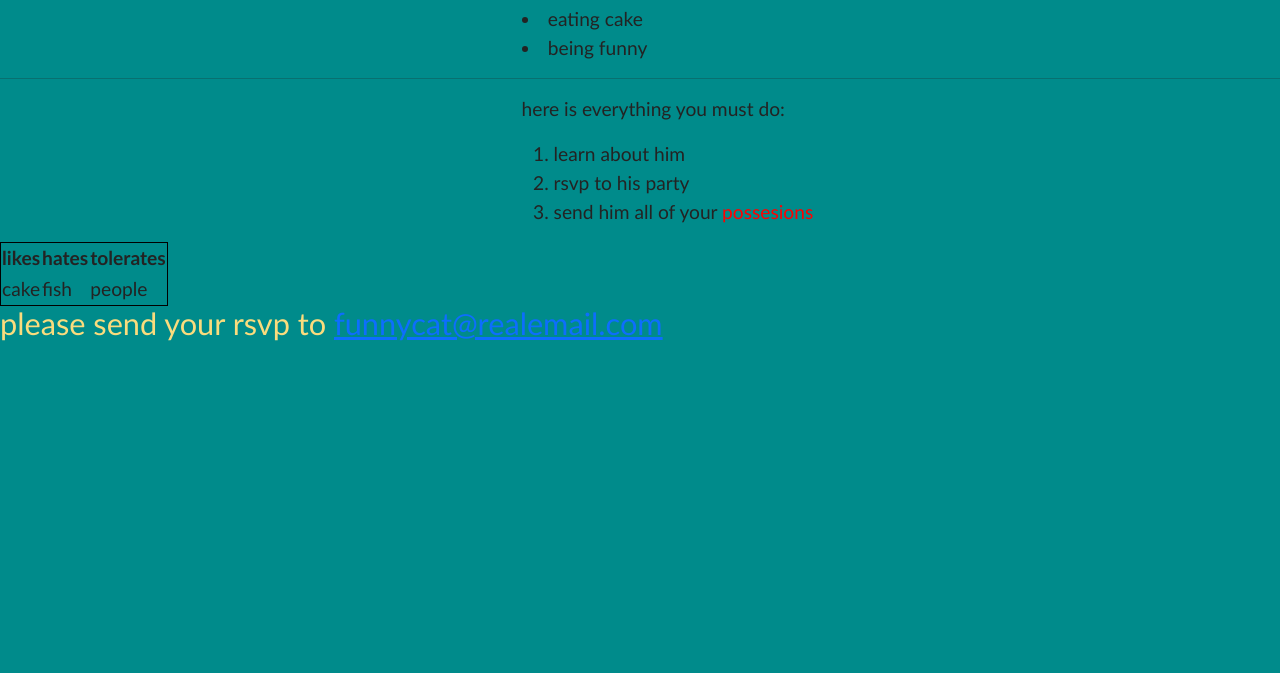
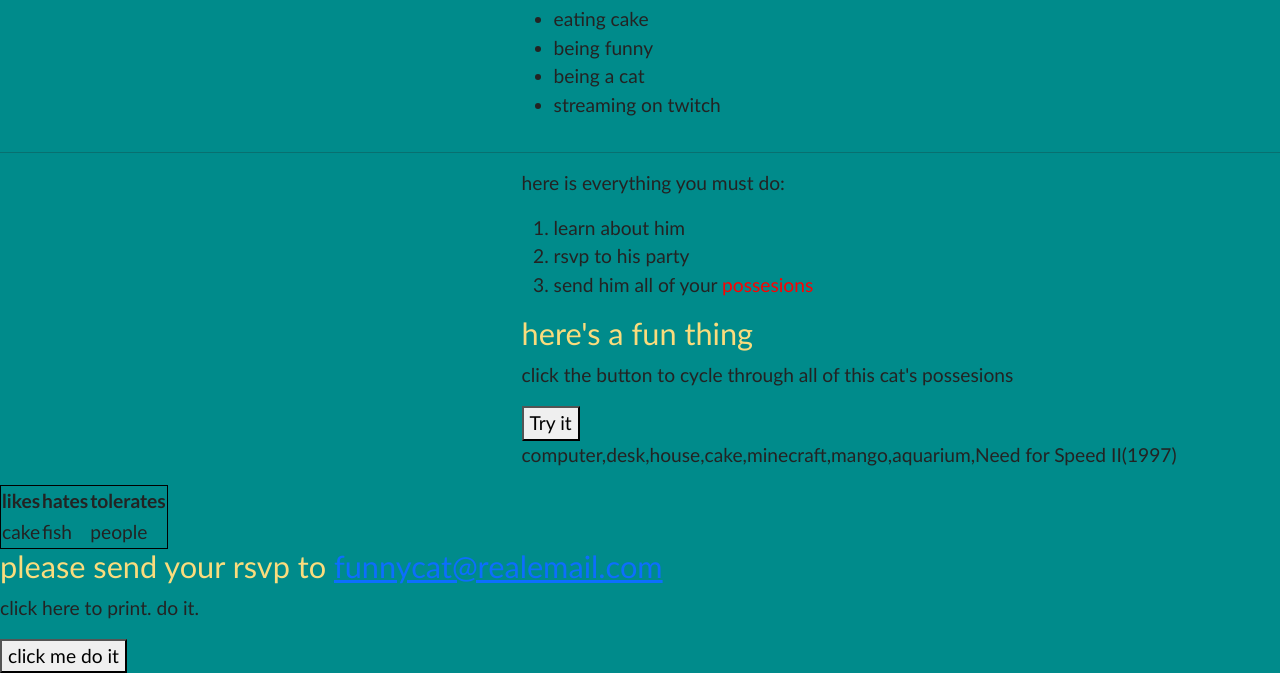
Before and after one commit to jesseboakye/jesseboakye, a plain HTML site: page sam.html in a window 1280 px wide. Shown: the part 619-1292 px from the top of the page. Before the commit the page ends 970 px from the top, so only its background shows below. Drawn offline with nearby package versions, Linux system fonts and the light colour scheme.

Commit message:
Finished Javascript project

```diff
--- a/sam.html
+++ b/sam.html
@@ -28,6 +28,10 @@
         </style>
     </head>
     <body>
+        <!--Javascript beginning pop up-->
+        <script>
+            window.alert("attention. you are entering a horrifying website. all of this is real. proceed at your own risk.");
+        </script>
         <!--first row-->
         <div class="jumbotron text-center">
             <div class="row">
@@ -50,9 +54,21 @@
 </div>
     <div class="row">
         <div class="col">
-        <h2>this is all the things he is doing</h2>
-        <li>eating cake</li>
-        <li>being funny</li>
+            <h2>this is all the things he is doing</h2>
+            <p id="demo"></p>
+            <!--Javascript list loop-->
+            <script>
+            const activities = ["eating cake", "being funny", "being a cat", "streaming on twitch"];
+            let fLen = activities.length;
+
+            let text = "<ul>";
+                for (let i = 0; i < fLen; i++) {
+                    text += "<li>" + activities[i] + "</li>";
+                }
+                text += "</ul>";
+                document.getElementById("demo").innerHTML = text;
+</script>
+
     </div>
     </div>
         <hr>
@@ -66,6 +82,27 @@
         </ol>
     </div>
 </div>
+<!--Javascript Arrays-->
+    <div class="row">
+        <div class="col">
+            <h2>here's a fun thing</h2>
+
+<p>click the button to cycle through all of this cat's possesions</p>
+
+<button onclick="arrayFunction()">Try it</button>
+
+<p id="array test"></p>
+
+<script>
+const stuff = ["computer", "desk", "house", "cake", "minecraft", "mango", "aquarium", "Need for Speed  II(1997)",];
+document.getElementById("array test").innerHTML = stuff;
+
+function arrayFunction() {
+  document.getElementById("array test").innerHTML = stuff.pop();
+}
+</script>
+        </div>
+    </div>
         <!--inline-->
         <table style="width: 100px; border: 1px solid black"><!--Mark's comment 8/2: Still unresolved. Mark's comment 7/17: try to get in the habit of ending the last item with a semicolon-->
             <tr>
@@ -81,6 +118,9 @@
         </table>
         <h2>please send your rsvp to <a href="mailto:funnycat@realemail.com">funnycat@realemail.com</a>
         </h2>
-
+       <!--Javascript print button-->
+        <p>click here to print. do it.</p>
+        <button onclick="window.print()"> click me do it
+        </button>
     </body>
 </html>
```
